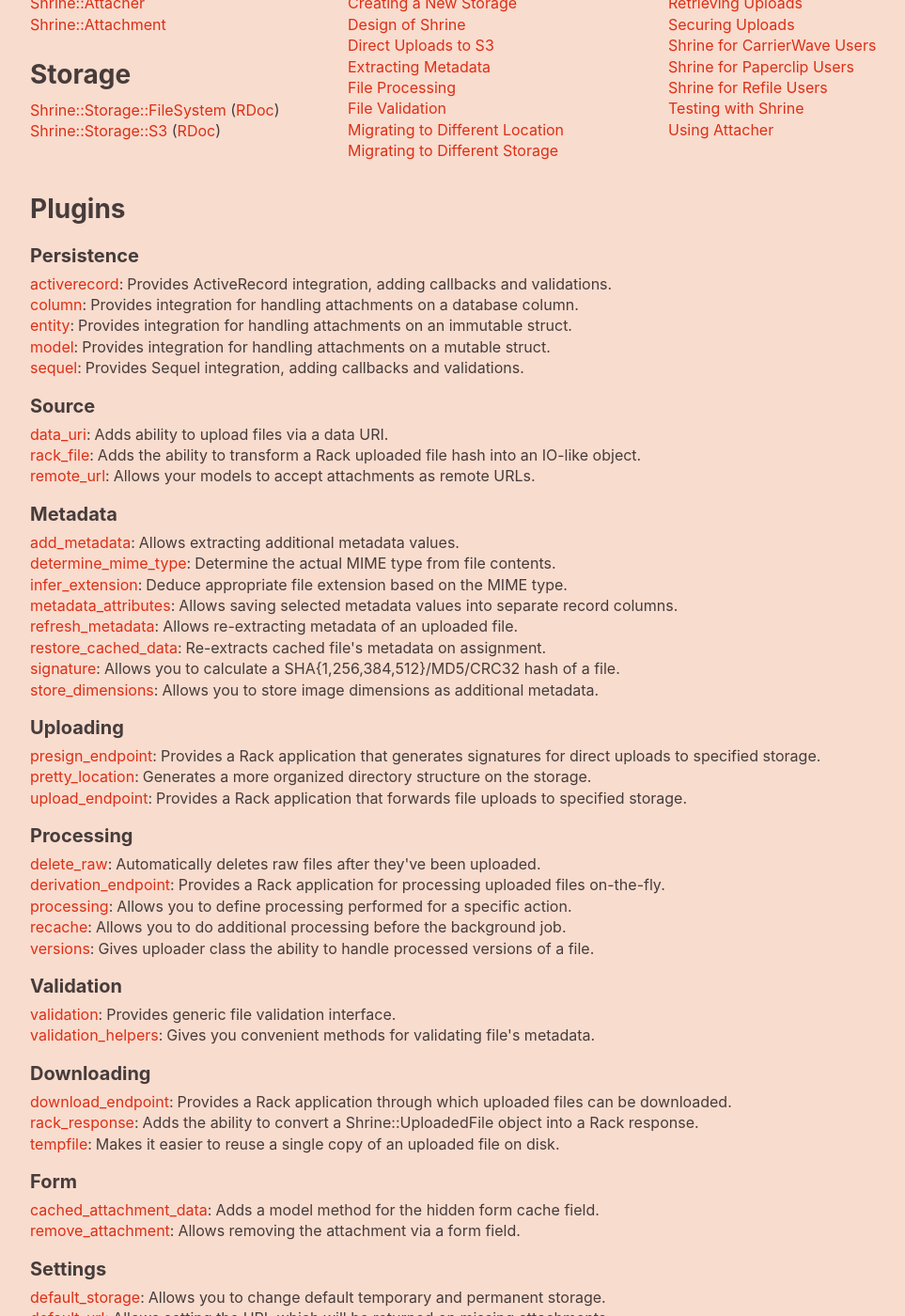
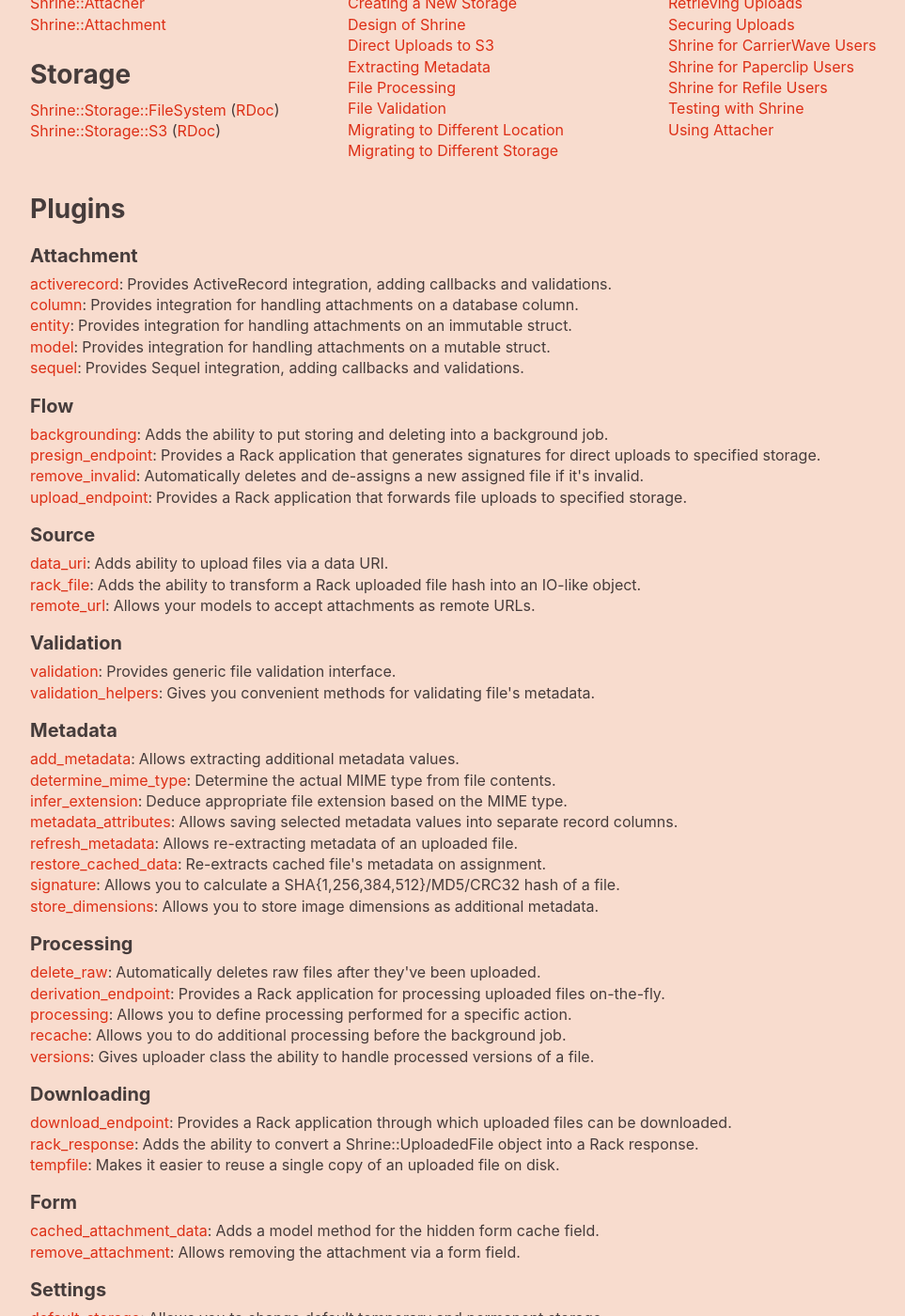
Before and after one commit to avinashcodeer/Romenics, a Jekyll site: the page built from www/index.html, in a window 1280 px wide and 1400 px high, scrolled down 327 px. Shown: the whole window at 94% size, without its empty margins (106-1069 px from the left). Built offline with Jekyll 4.4.1, drawn with Linux system fonts in a browser that asks for light colours; emoji names are drawn with the system emoji font; some of the changed lines change nothing that is shown; some of the changed text lies outside the part shown.

Commit message:
Final plugin re-categorization

```diff
--- a/www/_data/plugins.yml
+++ b/www/_data/plugins.yml
@@ -1,4 +1,4 @@
-Persistence:
+Attachment:
   -
     name: activerecord
     description: Provides ActiveRecord integration, adding callbacks and validations.
@@ -15,6 +15,20 @@
     name: sequel
     description: Provides Sequel integration, adding callbacks and validations.
 
+Flow:
+  -
+    name: backgrounding
+    description: Adds the ability to put storing and deleting into a background job.
+  -
+    name: presign_endpoint
+    description: Provides a Rack application that generates signatures for direct uploads to specified storage.
+  -
+    name: remove_invalid
+    description: Automatically deletes and de-assigns a new assigned file if it's invalid.
+  -
+    name: upload_endpoint
+    description: Provides a Rack application that forwards file uploads to specified storage.
+
 Source:
   -
     name: data_uri
@@ -25,6 +39,14 @@
   -
     name: remote_url
     description: Allows your models to accept attachments as remote URLs.
+
+Validation:
+  -
+    name: validation
+    description: Provides generic file validation interface.
+  -
+    name: validation_helpers
+    description: Gives you convenient methods for validating file's metadata.
 
 Metadata:
   -
@@ -52,17 +74,6 @@
     name: store_dimensions
     description: Allows you to store image dimensions as additional metadata.
 
-Uploading:
-  -
-    name: presign_endpoint
-    description: Provides a Rack application that generates signatures for direct uploads to specified storage.
-  -
-    name: pretty_location
-    description: Generates a more organized directory structure on the storage.
-  -
-    name: upload_endpoint
-    description: Provides a Rack application that forwards file uploads to specified storage.
-
 Processing:
   -
     name: delete_raw
@@ -79,14 +90,6 @@
   -
     name: versions
     description: Gives uploader class the ability to handle processed versions of a file.
-
-Validation:
-  -
-    name: validation
-    description: Provides generic file validation interface.
-  -
-    name: validation_helpers
-    description: Gives you convenient methods for validating file's metadata.
 
 Downloading:
   -
@@ -121,6 +124,9 @@
     name: dynamic_storage
     description: Allows you to define storages dynamically based on their identifier.
   -
+    name: pretty_location
+    description: Generates a more organized directory structure on the storage.
+  -
     name: upload_options
     description: Allows dynamically creating and forwarding storage-specific upload options.
 
@@ -128,9 +134,6 @@
   -
     name: attacher_options
     description: Allows you to register options that will be forwarded to attacher operations.
-  -
-    name: backgrounding
-    description: Adds the ability to put storing and deleting into a background job.
   -
     name: included
     description: Allows the included attachments to define additional methods on the model.
@@ -143,6 +146,3 @@
   -
     name: module_include
     description: Allows easy extending of core classes for a given uploader.
-  -
-    name: remove_invalid
-    description: Automatically deletes and deassigns a new assigned file if it's invalid.
```
